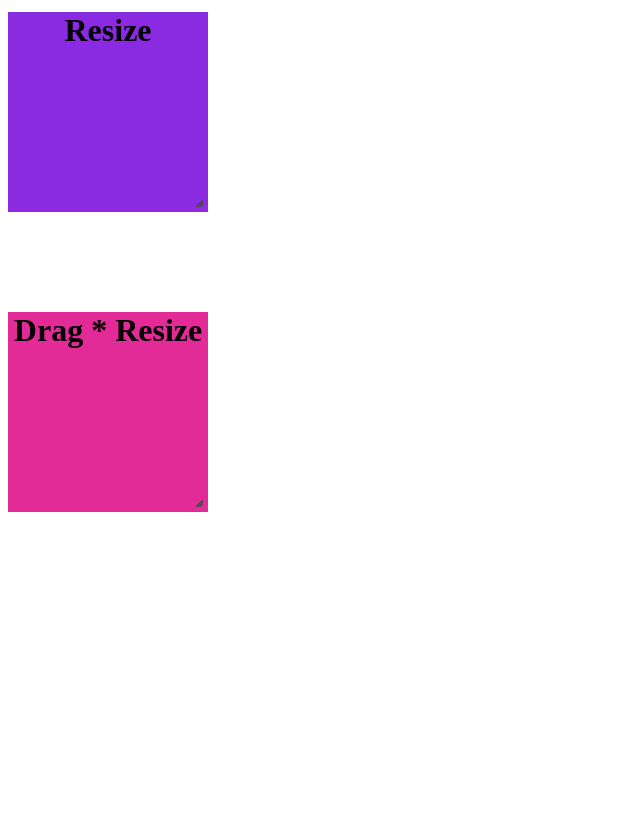
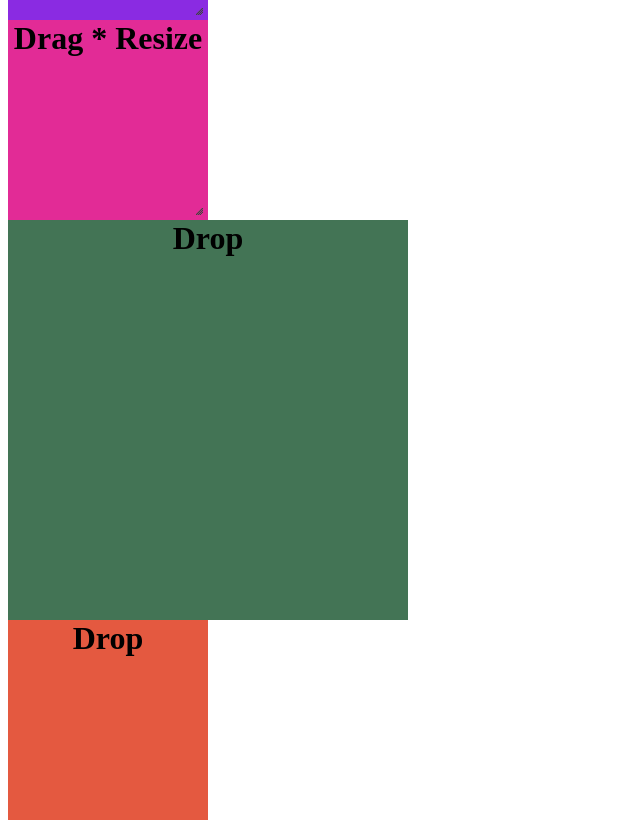
Before and after one commit to SanjeQi/jQuery_play, a plain HTML site: page index.html in a window 1280 px wide. Shown: the part 388-1216 px from the top of the page, without its empty margins (0-640 px from the left). Before the commit the page ends 908 px from the top, so only its background shows below. Drawn offline with nearby package versions, Linux system fonts and the light colour scheme.

Commit message:
JQueryUI: Drop  droppable()

```diff
--- a/index.html
+++ b/index.html
@@ -14,6 +14,8 @@
     <div id="square1"><h1>Drag</h1></div>
     <div id="square2"><h1>Resize</h1></div>
     <div id="square3"><h1>Drag * Resize</h1></div>
+    <div id="square4"><h1>Drop</h1></div>
+    <div id="square5"><h1>Drop</h1></div>
   </body>
   <script src="jquery-3.5.1.min.js"></script>
   <script src="https://ajax.googleapis.com/ajax/libs/jqueryui/1.12.1/jquery-ui.min.js"></script>
--- a/java_script.js
+++ b/java_script.js
@@ -6,3 +6,18 @@ $('#square2').resizable();
 
 //Drag and Resize
 $('#square3').draggable().resizable();
+
+//Drop - droppable()
+
+$('#square4').droppable({
+  drop: function (ui, event) {
+    console.log('dropped');
+  },
+});
+
+//Drop - droppable()  and change color on drop
+$('#square4').droppable({
+  drop: function (ui, event) {
+    $(this).css('background-color', 'yellow');
+  },
+});
--- a/styles.css
+++ b/styles.css
@@ -13,8 +13,18 @@
   width: 200px;
   background-color: rgb(226, 43, 150);
 }
+#square4 {
+  height: 400px;
+  width: 400px;
+  background-color: rgb(67, 116, 85);
+}
+#square5 {
+  height: 200px;
+  width: 200px;
+  background-color: rgb(228, 89, 64);
+}
 
 h1 {
   text-align: center;
-  margin-top: 100px;
+  margin: 0%;
 }
```
